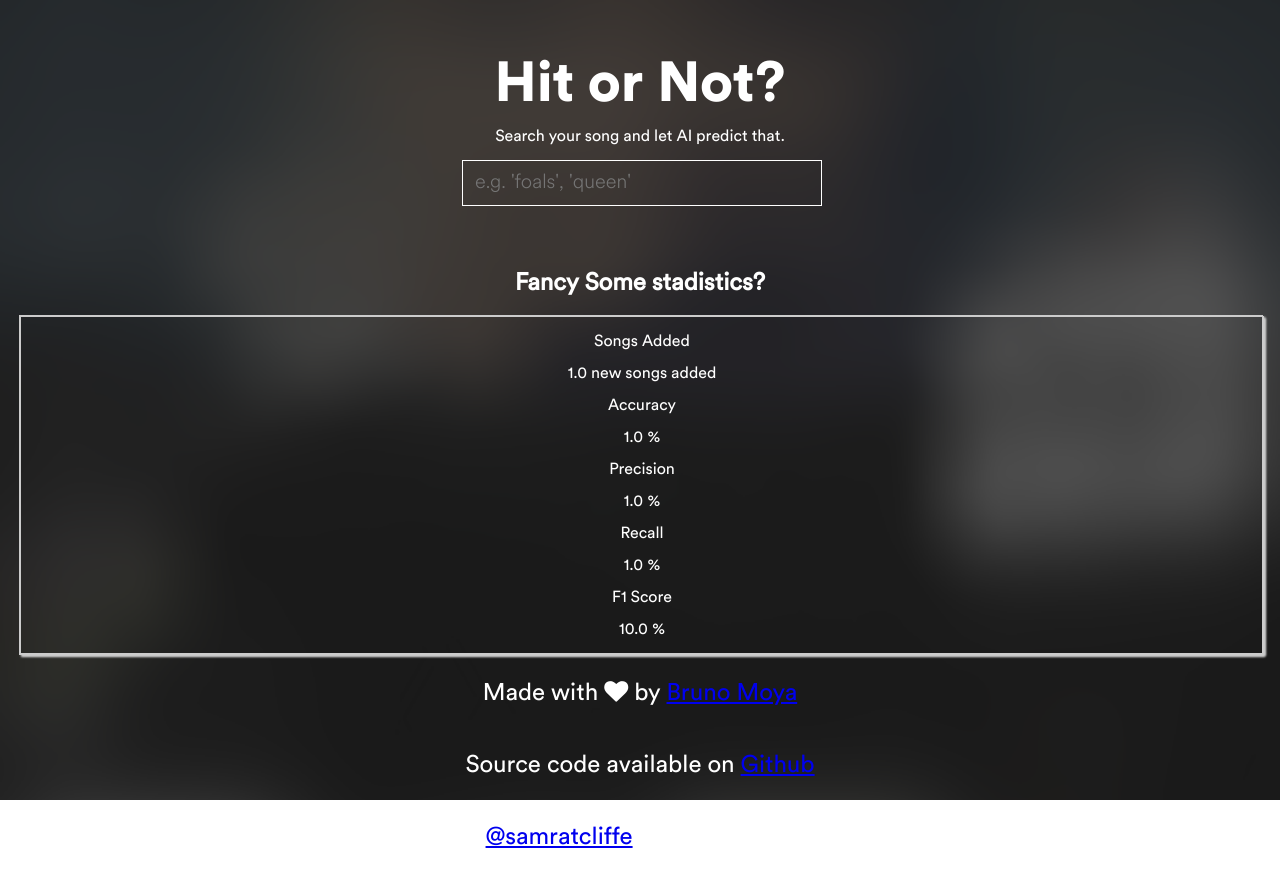
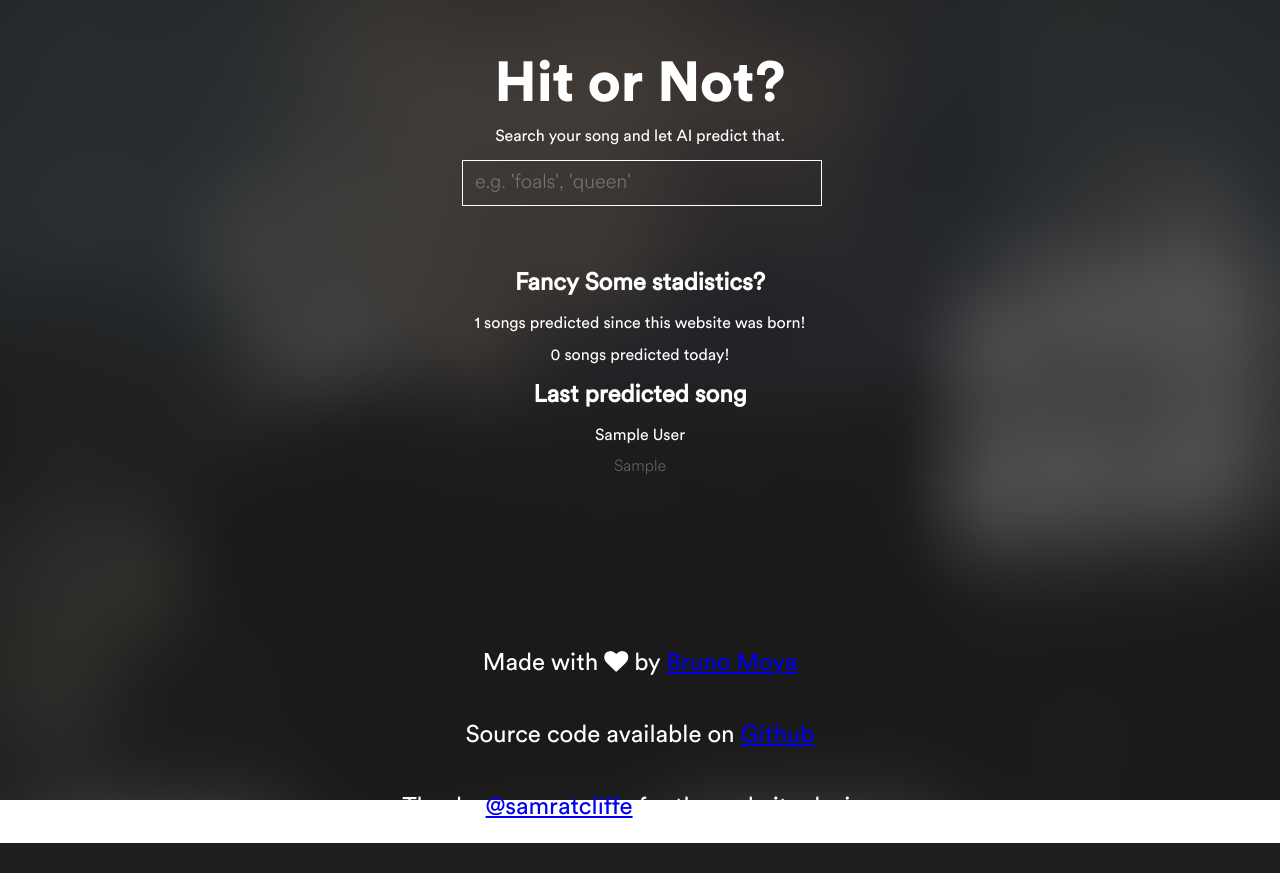
Before and after one commit to elblogbruno/MD3-Kaggle-Spotify-Hit-Detector, a Flask app: page / in a window 1280 px wide. After the commit the page ends 843 px from the top, so only its background shows below. Run offline with Flask 2, Linux system fonts and the light colour scheme; tables that the repository leaves empty hold one stand-in row (values such as "Sample post").

Commit message:
feat: initial user feedback

```diff
--- a/app.py
+++ b/app.py
@@ -10,8 +10,11 @@ app = Flask(__name__, template_folder='deploy/template', static_folder='deploy/s
 
 @app.route('/')
 def index():
-    entry = DataEntry().get_last_entry()
-    return render_template("index.html", entry=entry)
+    last_user_entry = UserSongFeedback.get_last_entry()
+    unique_count = UserSongFeedback.get_unique_count()
+    unique_count_today = UserSongFeedback.get_unique_count_today()
+    # print (last_user_entry.song_name , unique_count, unique_count_today)
+    return render_template("index.html", last_user_entry=last_user_entry, unique_count_today=unique_count_today, unique_count=unique_count)
 
 """
 View that receives the query from the form and returns the result contacting spotify
@@ -39,6 +42,56 @@ def get_spotify_query_result():
 
         return jsonify(result=result, error=error, index=index)
 
+
+@app.route('/get_user_song_feedback', methods=['POST'])
+def get_user_song_feedback():
+    if request.method == 'POST':
+        print("Request received")
+        print(request.form)
+        ip_addr = request.environ['REMOTE_ADDR']
+
+
+        if request.form['song_uri'] == "":
+            return jsonify({"message": "Please enter a song uri"})
+        else:
+            song_uri = request.form['song_uri']
+
+        if request.form['song_id'] == "":
+            return jsonify({"message": "Please enter a song id"})
+        else:
+            song_id = request.form['song_id']
+
+        # create unique identifier for the user based on ip addred and song id
+        user_id = ip_addr + song_id
+        # check if the user has already submitted feedback for this song
+        user_song_feedback = UserSongFeedback.get_feedback_by_user_id(user_id)
+
+        if user_song_feedback:
+            return jsonify({"message": "You have already submitted feedback for this song"})
+
+        if 'song_artist' in request.form:
+            song_artist = request.form['song_artist']
+        else:
+            song_artist = ""
+
+        if 'feedback' in request.form:
+            feedback = int(request.form['feedback'])
+        else:
+            feedback = 0
+
+        if 'song_name' in request.form:
+            song_name = request.form['song_name']
+
+
+
+        # Add feedback to database
+        f = UserSongFeedback(song_uri, song_id, song_name, song_artist, user_id, feedback)
+        f.save()
+
+        return jsonify({"message": "Thank you for your feedback!"})
+
+
+
 @app.route('/get_prediction_for_song', methods=['POST', 'GET'])
 def result():
     if request.method == 'POST':
@@ -52,8 +105,10 @@ def result():
         flop_percent = round(flop_percent, 2)*100
         hit_percent = round(hit_percent, 2)*100
         # save_new_entry(release_date,  song_features, prediction) # Save the new entry in the database
+
         return jsonify(prediction=str(prediction), flop_percent=str(flop_percent), hit_percent=str(hit_percent))
 
 
 if __name__ == '__main__':
-    app.run(debug=True, host='0.0.0.0', port=5003)
+    #app.run(debug=True, host='0.0.0.0', port=5003)
+    app.run()
--- a/deploy/database/model.py
+++ b/deploy/database/model.py
@@ -1,6 +1,6 @@
 from werkzeug.security import generate_password_hash, check_password_hash
 import db
-from sqlalchemy import Column, Boolean, String, Float, DateTime, Text, Date, Time, asc, func
+from sqlalchemy import Column, Integer, String, Float, DateTime
 # from datetime import datetime
 import os
 import json
@@ -9,6 +9,54 @@ from datetime import *
 def datetime_parser(o):
     if isinstance(o, datetime):
         return o.__str__()
+
+class UserSongFeedback(db.Base):
+    __tablename__ = 'user_song_feedback'
+
+    id = Column(Integer, primary_key=True)
+    song_uri = Column(String(255), nullable=False)
+    song_id = Column(String(255), nullable=False)
+    song_name = Column(String(255), nullable=False)
+    song_artist = Column(String(255), nullable=False)
+    request_user_id = Column(String(255), nullable=False)
+    feedback = Column(Integer, nullable=False)
+    timestamp = Column(DateTime, nullable=False)
+
+    def __init__(self, song_uri, song_id, song_name, song_artist, user_id, feedback):
+        self.song_uri = song_uri
+        self.song_id = song_id
+        self.feedback = feedback
+        self.song_name = song_name
+        self.song_artist = song_artist
+        self.request_user_id = user_id
+        self.timestamp = datetime.now()
+
+    def __repr__(self):
+        return '<UserSongFeedback %r>' % self.song_id
+
+    def save(self):
+        db.session.add(self)
+        db.session.commit()
+
+    @staticmethod
+    def get_feedback_by_user_id(request_user_id):
+        return db.session.query(UserSongFeedback).filter_by(request_user_id=request_user_id).first()
+
+    @staticmethod
+    def get_last_entry():
+        return db.session.query(UserSongFeedback).order_by(UserSongFeedback.timestamp.desc()).first()
+
+    @staticmethod
+    def get_unique_count():
+        return db.session.query(UserSongFeedback).distinct(UserSongFeedback.song_id).count()
+
+    @staticmethod
+    def get_unique_count_today():
+        """
+            Gets the unique count of songs added today
+        """
+        today = datetime.now().date()
+        return db.session.query(UserSongFeedback).filter(UserSongFeedback.timestamp.between(today, today + timedelta(days=1))).distinct(UserSongFeedback.song_id).count()
 
 class DataEntry(db.Base):
     __tablename__ = 'data_entries'
@@ -62,3 +110,7 @@ class DataEntry(db.Base):
     @staticmethod
     def get_all():
         return db.session.query(DataEntry).all()
+
+    @staticmethod
+    def get_unique_count():
+        return db.session.query(DataEntry).distinct(DataEntry.id).count()
--- a/deploy/static/css/footer.css
+++ b/deploy/static/css/footer.css
@@ -15,6 +15,7 @@
 }
 
 .footer-container{
+    margin-top: 150px;
     /* container on the footer */
     width: 100%;
     height: 100%;
--- a/deploy/static/js/control.js
+++ b/deploy/static/js/control.js
@@ -120,10 +120,46 @@ function predict(song_uri, song_id, release_date){
     });
 }
 
-function like(song_uri, song_id){
-    alert("not available yet");
+function add_feedback(song_uri, song_id, song_name, song_artist, like_dislike){
+    // api request to flask server to get the possible song list for the query
+    console.log("Adding feedback for " + song_uri + " " + song_id + " " + song_name + " " + song_artist + " " + like_dislike);
+    $.ajax({
+        url: '/get_user_song_feedback',
+        dataType: "json",
+        type: "Post",
+        async: true,
+        data: {'song_id': song_id, 'song_uri': song_uri, 'song_artist': song_artist,'feedback': like_dislike, 'song_name': song_name},
+        success: function (data) {
+            document.getElementById('error-message-text').style.display = 'none';
+            console.log(data);
+
+            document.getElementById(song_id+"-predict-result-text").innerHTML = data['message'];
+
+            // document.getElementById(song_id+"-predict-result-text").innerHTML += " Flop Probability: " + data['flop_percent'] + "%"+ " Hit Probability: " + data['hit_percent'] + "%";
+
+            document.getElementById(song_id+"-agree-button").style.display = 'none';
+            document.getElementById(song_id+"-disagree-button").style.display = 'none';
+            document.getElementById(song_id+"-predict-button").style.display = 'none';
+        },
+        error: function (xhr, exception) {
+            var msg = "";
+            if (xhr.status === 0) {
+                msg = "Not connect.\n Verify Network." + xhr.responseText;
+            } else if (xhr.status == 404) {
+                msg = "Requested page not found. [404]" + xhr.responseText;
+            } else if (xhr.status == 500) {
+                msg = "Internal Server Error [500]." +  xhr.responseText;
+            } else if (exception === "parsererror") {
+                msg = "Requested JSON parse failed.";
+            } else if (exception === "timeout") {
+                msg = "Time out error." + xhr.responseText;
+            } else if (exception === "abort") {
+                msg = "Ajax request aborted.";
+            } else {
+                msg = "Error:" + xhr.status + " " + xhr.responseText;
+            }
+            document.getElementById('error-message-text').style.display = 'block';
+            document.getElementById('error-message-text').textContent = msg;
+        }
+    });
 }
-
-function dislike(song_uri, song_id){
-    alert("not available yet");
-}
--- a/deploy/static/js/search.js
+++ b/deploy/static/js/search.js
@@ -44,6 +44,8 @@ function listItem() {
 
         var href = this.href;
         var id = this.id;
+        var title_val = this.title;
+        var subtitle_val = this.subtitle;
         var release_date = this.release_date;
         predictButton.onclick = function() { predict(href, id, release_date); }
 
@@ -52,14 +54,14 @@ function listItem() {
         agreeButton.className = "ui-prediction-button";
         agreeButton.id = this.id+"-agree-button";
         agreeButton.innerHTML = "<i class='fa fa-thumbs-up'> Agree</i>";
-        agreeButton.onclick = function() { like(href, id); }
+        agreeButton.onclick = function() { add_feedback(href, id, title_val, subtitle_val, 1); }
 
         var disagreeButton = document.createElement("button");
         disagreeButton.style.display = "none";
         disagreeButton.className = "ui-prediction-button";
         disagreeButton.id = this.id+"-disagree-button";
         disagreeButton.innerHTML = "<i class='fa fa-thumbs-down'> Disagree</i>";
-        disagreeButton.onclick = function() { dislike(href, id); }
+        disagreeButton.onclick = function() { add_feedback(href, id, title_val, subtitle_val, 0); }
 
 
 
--- a/deploy/template/index.html
+++ b/deploy/template/index.html
@@ -42,32 +42,28 @@
             </div>
           </div>
 
-          {% if entry %}
+          {% if last_user_entry %}
           <div class="introduction-text">
             <h2>Fancy Some stadistics?</h2>
           </div>
-          <div class="model-stadistics">
-            <div class="model-stadistics-box">
-              <div class="model-stadistics-item">
-                <p>Songs Added</p>
-                <p id="recall">{{ entry.model_updated_new_songs_number }} new songs added </p>
-              </div>
-              <div class="model-stadistics-item">
-                <p>Accuracy</p>
-                <p id="accuracy">{{ entry.model_updated_accuracy }} %</p>
-              </div>
-              <div class="model-stadistics-item">
-                <p>Precision</p>
-                <p id="precision">{{ entry.model_updated_precission }} %</p>
-              </div>
-              <div class="model-stadistics-item">
-                <p>Recall</p>
-                <p id="recall">{{ entry.model_updated_recall }} %</p>
-              </div>
-              <div class="model-stadistics-item">
-                <p>F1 Score</p>
-                <p id="recall">{{ entry.model_updated_f1_score }} %</p>
-              </div>
+
+          <p>
+            {{ unique_count }} songs predicted since this website was born!
+          </p>
+
+          <p>
+            {{ unique_count_today }} songs predicted today!
+          </p>
+
+          <div>
+            <h2> Last predicted song </h2>
+            <div>
+              <p class="item-title">
+                {{ last_user_entry.song_name|safe }}
+              </p>
+              <p class="item-subtitle">
+                {{ last_user_entry.song_artist|safe }}
+              </p>
             </div>
           </div>
           {% endif %}
--- a/requirements.txt
+++ /dev/null
@@ -1,3 +0,0 @@
-# To ensure app dependencies are ported from your virtual environment/host machine into your container, run 'pip freeze > requirements.txt' in the terminal to overwrite this file
-flask==1.1.2
-gunicorn==20.0.4
```
Also changed, not shown: model_entries_database.sqlite (deleted).
